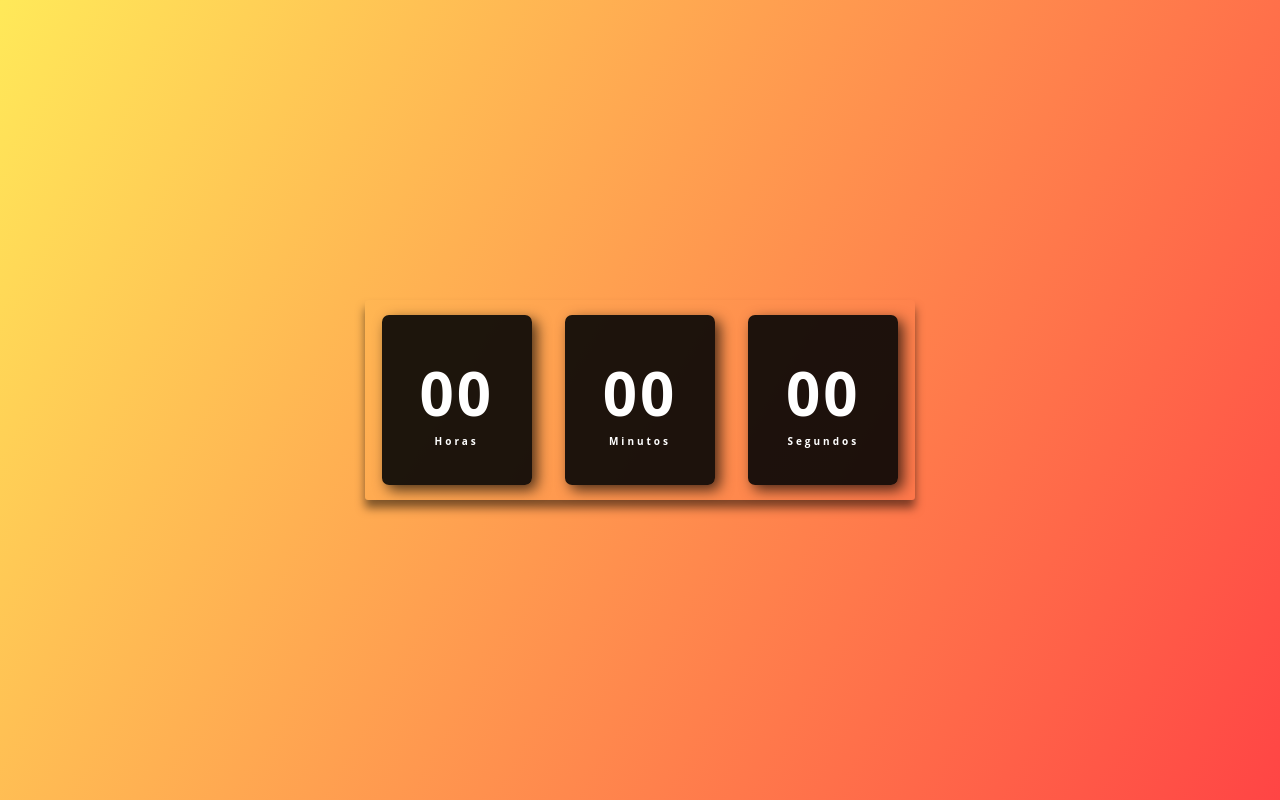
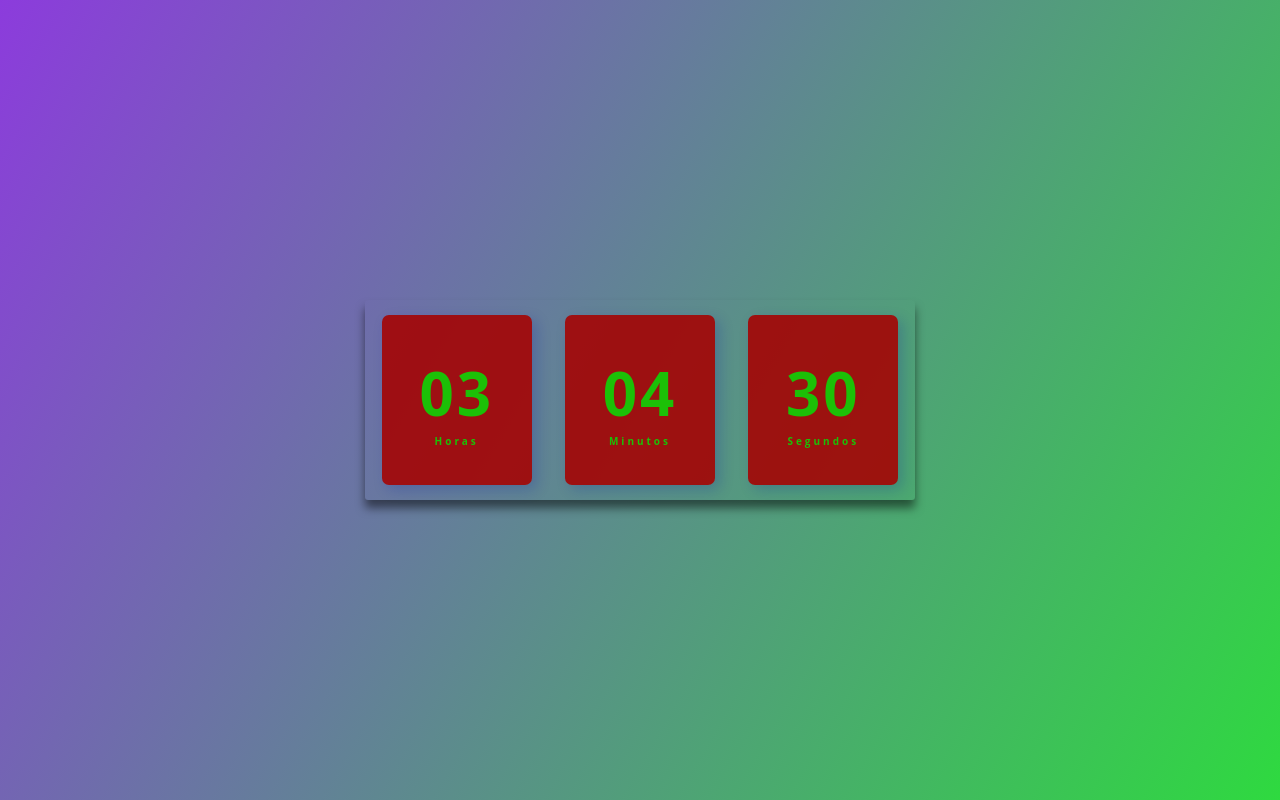
Before and after one commit to fariascarlos2346/relogiodigital-main, a plain HTML site: page relogiodigital-main/index.html in a window 1280 px wide. Drawn offline with Linux system fonts and the light colour scheme.

Commit message:
termino com javascript

```diff
--- a/relogiodigital-main/assets/css/style.css
+++ b/relogiodigital-main/assets/css/style.css
@@ -8,7 +8,7 @@
 
 body {
     height: 100vh;
-    background: linear-gradient(120deg, #ffe53bd8, #ff2525da);
+    background: linear-gradient(120deg, #7718d6d8, #0bd31fda);
     display: flex;
     align-items: center;
     justify-content: center;
@@ -32,9 +32,9 @@ body {
     flex-direction: column;
     align-items: center;
     justify-content: center;
-    color: #fff;
-    background: rgba(5, 5, 5, .9);
-    box-shadow: 5px 5px 14px rgba(0, 0, 0, .7);
+    color: #1cc007;
+    background: rgba(165, 4, 4, 0.9);
+    box-shadow: 5px 5px 14px rgba(8, 24, 165, 0.211);
     border-radius: 7px;
     letter-spacing: 3px;
 }
--- a/relogiodigital-main/assets/js/script.js
+++ b/relogiodigital-main/assets/js/script.js
@@ -0,0 +1,20 @@
+const horas = document.getElementById('horas');
+const minutos = document.getElementById('minutos');
+const segundos = document.getElementById('segundos');
+
+const relogio = setInterval(function time() {
+    let dateToday = new Date();
+    let hr = dateToday.getHours();
+    let min = dateToday.getMinutes();
+    let s = dateToday.getSeconds();
+
+    if (hr < 10) hr = '0' + hr;
+
+    if (min < 10) min = '0' + min;
+
+    if (s < 10) s = '0' + s;
+
+    horas.textContent = hr;
+    minutos.textContent = min;
+    segundos.textContent = s;
+})
```
